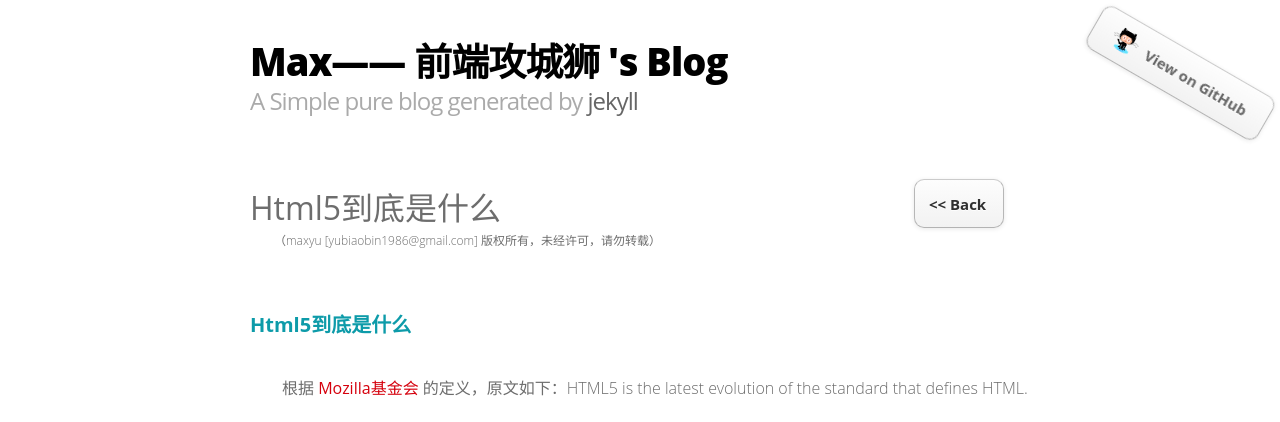
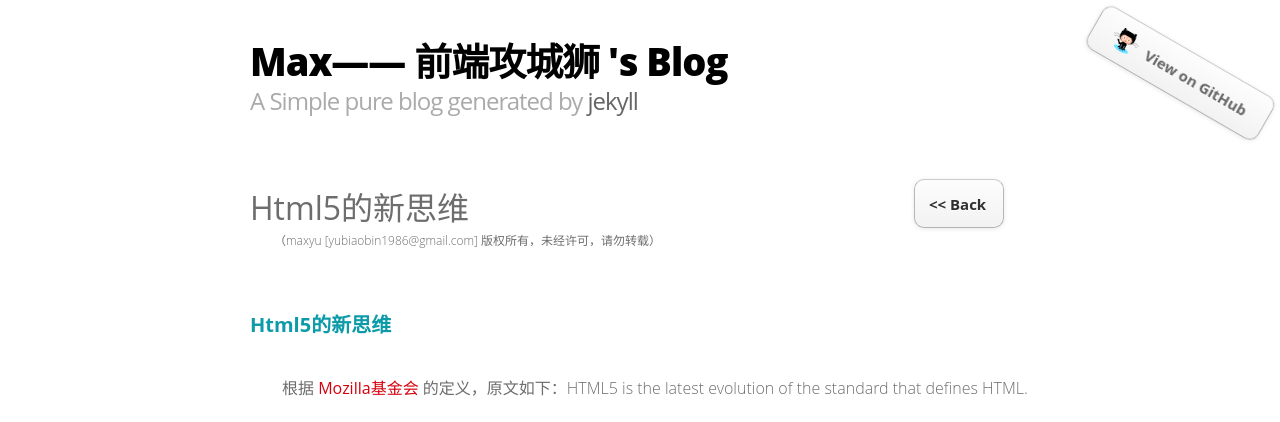
Before and after one commit to yubiaobin/yubiaobin.github.io, a Jekyll site: the page built from _posts/2014-09-09-html5-defined.html, in a window 1280 px wide. Shown: the top 422 px of the page. Built offline with Jekyll 4.4.1, drawn with Linux system fonts in a browser that asks for light colours; comment, search, counter and statistics services are not loaded.

Commit message:
change html5 blog title

```diff
--- a/_posts/2014-09-09-html5-defined.html
+++ b/_posts/2014-09-09-html5-defined.html
@@ -1,12 +1,12 @@
 ---
 layout: default_post
-title : Html5到底是什么
+title : Html5的新思维
 ---
 
 
 
 
-<h3>Html5到底是什么</h3>
+<h3>Html5的新思维</h3>
 
 
 
```
